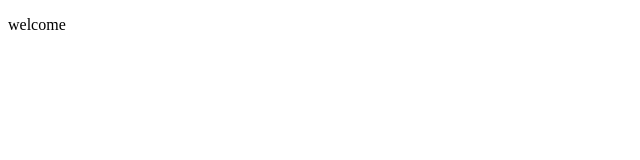
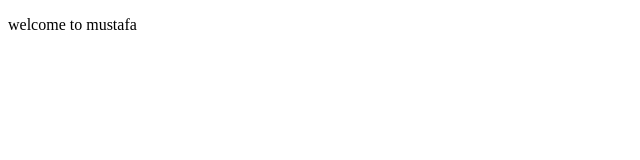
Before and after one commit to mustafaiappdeveloper/lims, a plain HTML site: page index.html in a window 1280 px wide. Shown: the full height of the page, 0-640 px from the left. Drawn offline with Linux system fonts and the light colour scheme.

Commit message:
new update

```diff
--- a/index.html
+++ b/index.html
@@ -8,7 +8,7 @@
 </head>
 
 <body>
-    <p>welcome</p>
+    <p>welcome to mustafa</p>
 </body>
 
 </html>
```
Also changed, not shown: 1 other file.
